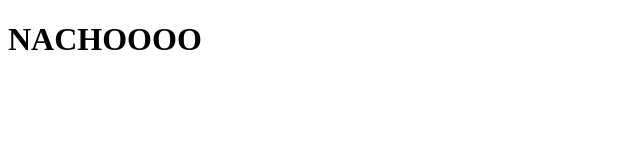
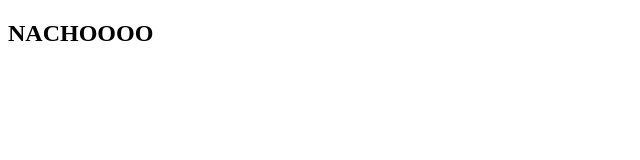
Before and after one commit to dabarrio/pruebaDeFlow, a website: page nacho.html in a window 1280 px wide. Shown: the whole page, without its empty margins (0-640 px from the left). Drawn offline with Linux system fonts and the light colour scheme.

Commit message:
file/pruebaDeFlow/nacho.html : add new html h2

```diff
--- a/nacho.html
+++ b/nacho.html
@@ -7,6 +7,6 @@
     <title>Document</title>
 </head>
 <body>
-    <h1>NACHOOOO</h1>
+    <h2>NACHOOOO</h2>
 </body>
 </html>
```
